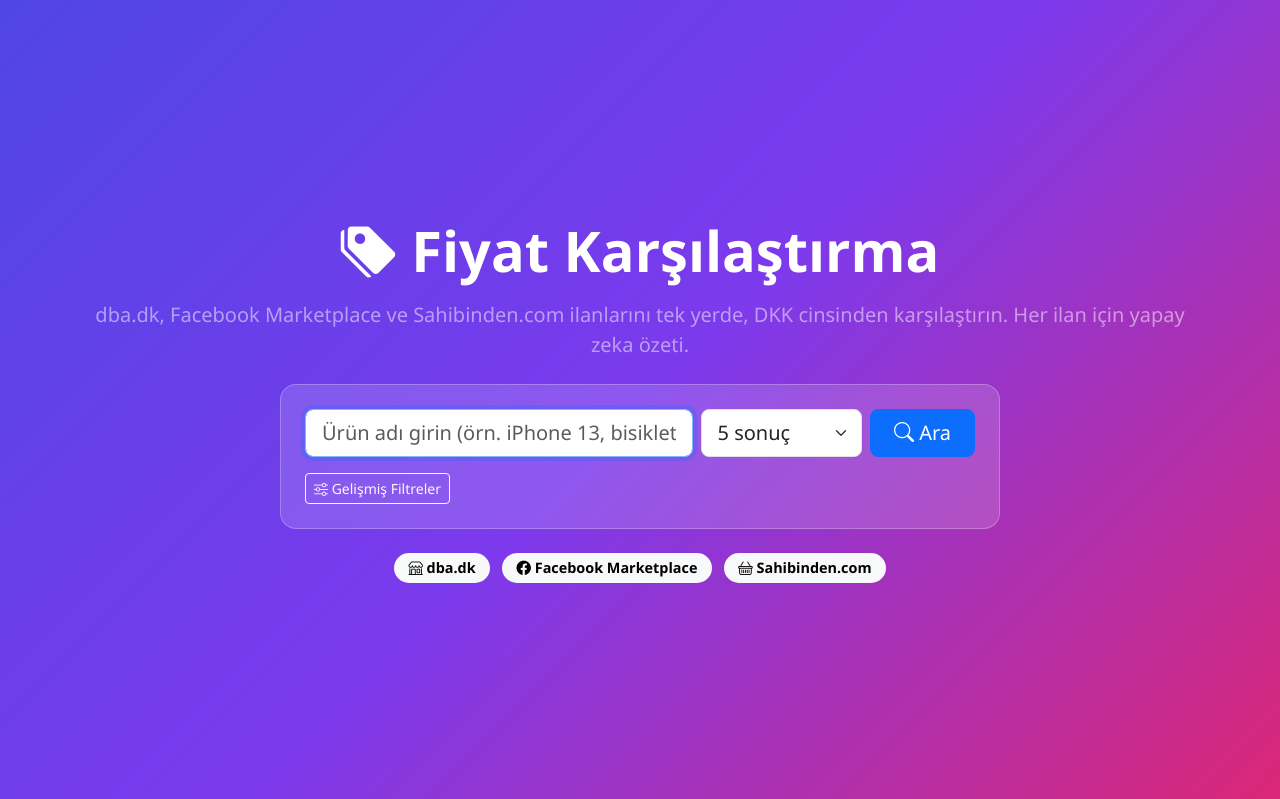
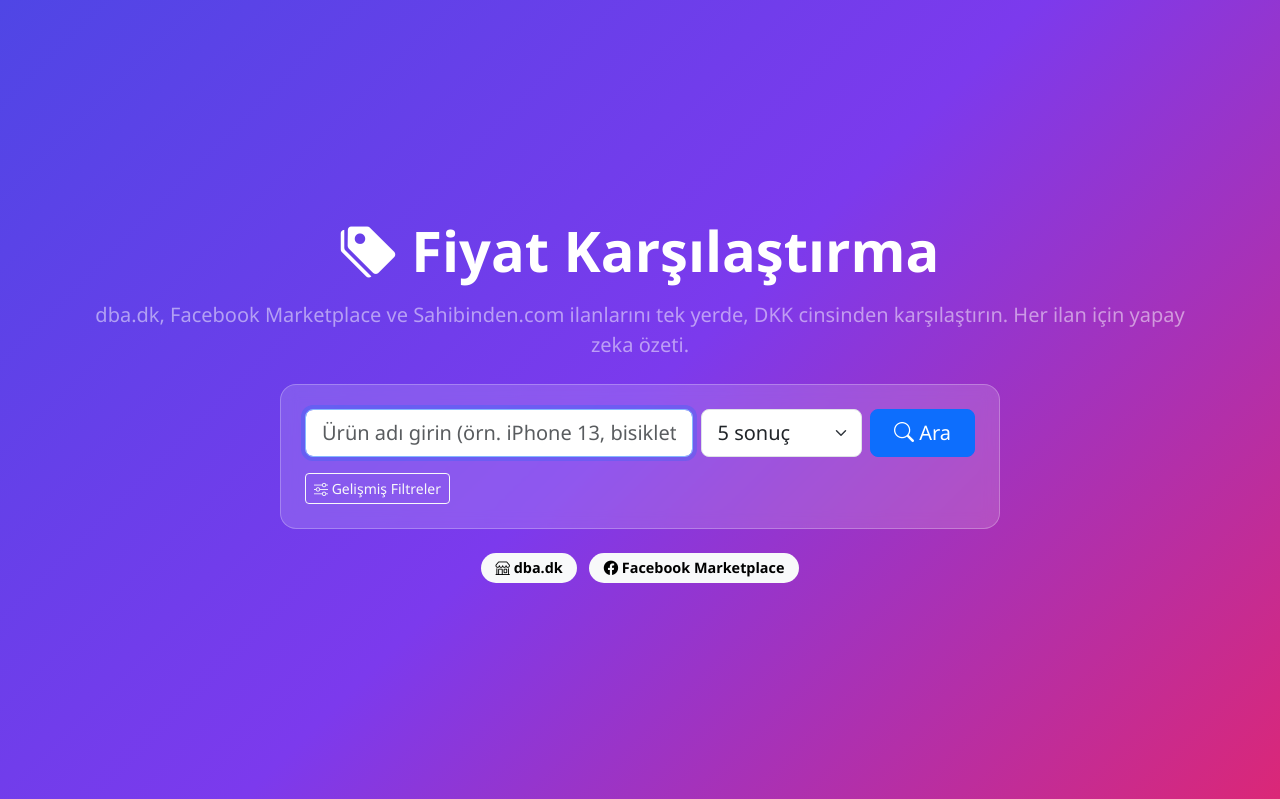
Before and after one commit to Musevenue/price-compare, a Flask app: page / in a window 1280 px wide. Shown: the top 799 px of the page. Run offline with Flask 3, Linux system fonts and the light colour scheme.

Commit message:
feat: Sahibinden.com kaldırıldı

```diff
--- a/app.py
+++ b/app.py
@@ -27,7 +27,6 @@ if os.path.exists(_env_path):
 
 from scrapers.dba import scrape_dba
 from scrapers.facebook import scrape_facebook
-from scrapers.sahibinden import scrape_sahibinden
 from utils.currency import to_dkk
 from utils.filter import filter_listings, relevance_score
 from utils.ollama_client import analyze_image, summarize_listing, _ensure_ready, _state as ollama_state
@@ -45,7 +44,6 @@ app = Flask(__name__)
 PLATFORMS = {
     "dba.dk": scrape_dba,
     "Facebook Marketplace": scrape_facebook,
-    "Sahibinden.com": scrape_sahibinden,
 }
 
 # Kullanıcı limiti ne olursa olsun önce geniş örneklem çek.
--- a/templates/index.html
+++ b/templates/index.html
@@ -69,8 +69,7 @@
 
             <div class="platform-badges mt-4">
                 <span class="badge rounded-pill text-bg-light me-2"><i class="bi bi-shop"></i> dba.dk</span>
-                <span class="badge rounded-pill text-bg-light me-2"><i class="bi bi-facebook"></i> Facebook Marketplace</span>
-                <span class="badge rounded-pill text-bg-light"><i class="bi bi-basket"></i> Sahibinden.com</span>
+                <span class="badge rounded-pill text-bg-light"><i class="bi bi-facebook"></i> Facebook Marketplace</span>
             </div>
         </div>
     </div>
```
